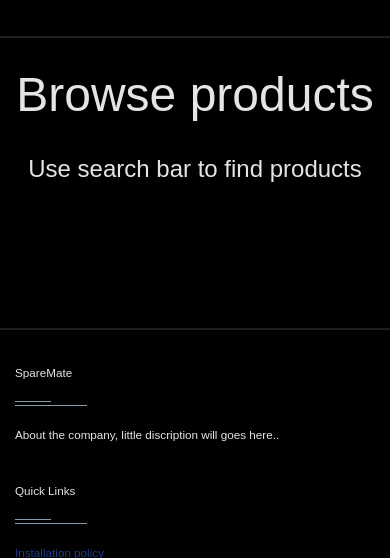
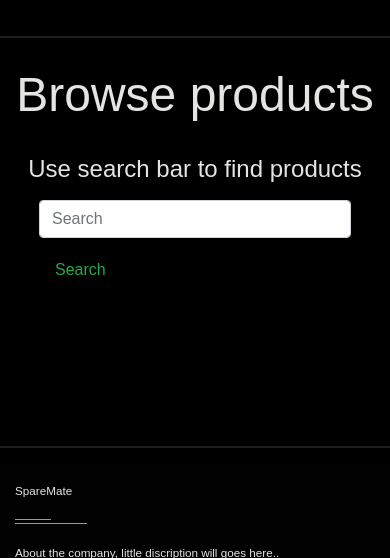
Before and after one commit to SHREYANKKK/SpareMate, a Flask app: page /brand/2 in a window 390 px wide. Shown: the part 567-1125 px from the top of the page. Run offline with Flask 2, Linux system fonts and the light colour scheme; data comes from the database, SQL or seed files in the repository; some libraries are stand-ins or nearby versions.

Commit message:
fixed searchbar in mobile layout and minor changes to flash position

```diff
--- a/shop/templates/layout.html
+++ b/shop/templates/layout.html
@@ -255,11 +255,13 @@ transition: all 250ms ease-in-out 0s;
         </li>
         {% endif %}
       </ul>
+      <div class="searchbar">
       <form class="form-inline my-2 my-lg-0" action="{{url_for('result')}}">
         <input class="form-control mr-sm-2" type="search" placeholder="Search" aria-label="Search" name="q">
         <button class="btn btn-outline-success my-2 my-sm-0" type="submit">Search</button>
       </form>
     </div>
+  </div>
 
 </nav>
 <div class="ct">
--- a/shop/templates/products/car.html
+++ b/shop/templates/products/car.html
@@ -2,7 +2,9 @@
 {% block body %}
 <head>
 <style>
-
+.search-media{
+  display: none;
+}
   .center2{
     font-size: x-large;
     text-align: center;
@@ -113,6 +115,13 @@
 
 
   }
+  .search-media{
+    display:table;
+    max-width: 80%;
+    margin-left: auto;
+    margin-right: auto;
+
+  }
 
   .hero{
 
@@ -219,10 +228,13 @@ a:link {
 <br>
 <br>
 <!--header-->
+
 <div class="welcome">
+
 <h1 align="center" class="hero"> SpareMate</font></h1>
 
 </div>
+
 <br>
 <br>
 <br>
@@ -236,6 +248,13 @@ a:link {
 <h2 class="center"><font size="15px">Browse products</h2></font>
 <br>
 <h5 class="center2">Use search bar to find products</h5></font>
+<div class="search-media">
+
+  <form class="form-inline my-2 my-lg-0" action="{{url_for('result')}}">
+    <input class="form-control mr-sm-2" type="search" placeholder="Search" aria-label="Search" name="q">
+    <button class="btn btn-outline-success my-2 my-sm-0" type="submit">Search</button>
+  </form>
+</div>
 <br>
 <br>
 <!--cards-->
```
Also changed, not shown: shop/templates/products/single_page.html (+18 -1 lines).
